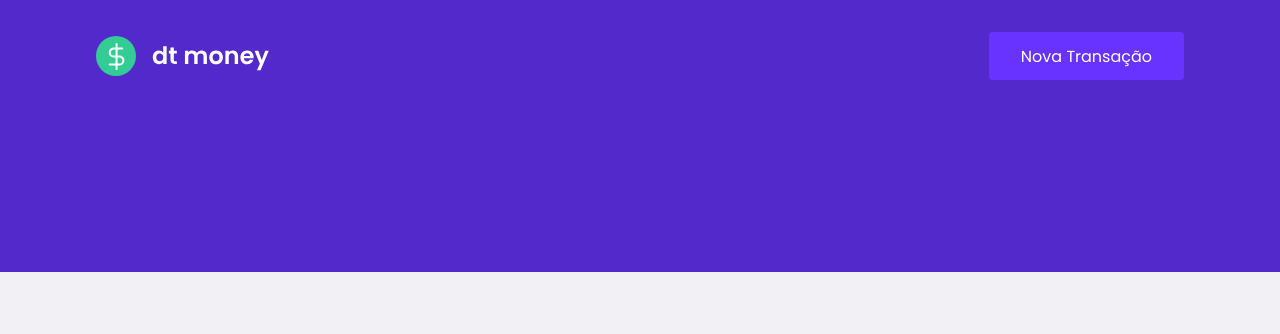
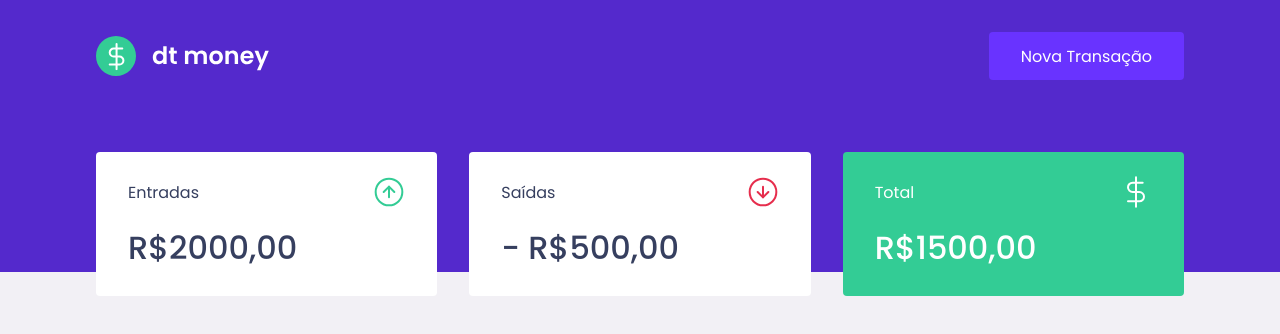
Before and after one commit to renatoschlogel/ignite-dtmoney, a React (Create React App) app: page / in a window 1280 px wide. Shown: the top 334 px of the page. Built offline with nearby package versions, Linux system fonts and the light colour scheme.

Commit message:
criando o componente summary

```diff
--- a/src/App.tsx
+++ b/src/App.tsx
@@ -1,4 +1,6 @@
 
+import React from "react";
+import { Dashboard } from "./components/Dashboard/dashboard";
 import { Header } from "./components/Header/header";
 import { GlobalStyle } from "./styles/global";
 
@@ -7,6 +9,7 @@ export function App() {
   return (
     <>
       <Header/>
+      <Dashboard />
       <GlobalStyle />
     </>
   );
--- /dev/null
+++ b/src/components/Dashboard/dashboard.styles.ts
@@ -0,0 +1,7 @@
+import styled from 'styled-components';
+
+export const Container = styled.main`
+  max-width: 1120px;
+  margin: 0 auto;
+  padding: 2.5rem 1rem;
+`;
--- /dev/null
+++ b/src/components/Dashboard/dashboard.tsx
@@ -0,0 +1,11 @@
+import { Sumnary } from "../Sumnary/sumnary";
+import { Container } from "./dashboard.styles";
+
+export function Dashboard(){
+  return (
+    <Container>
+      <Sumnary />
+
+    </Container>
+  );
+}
--- a/src/components/Header/header.tsx
+++ b/src/components/Header/header.tsx
@@ -1,4 +1,3 @@
-import React from 'react';
 import logoImg from '../../assets/logo.svg';
 import { Container, Content } from './header.styles';
 
--- /dev/null
+++ b/src/components/Sumnary/sumnary.styles.ts
@@ -0,0 +1,35 @@
+import styled from "styled-components";
+
+export const Container = styled.div`
+  display: grid;
+  grid-template-columns: repeat(3, 1fr);
+  gap: 2rem;
+  margin-top: -10rem;
+
+  div {
+    background: var(--shape);
+    padding: 1.5rem 2rem;
+    border-radius: 0.25rem;
+    color: var(--text-title);
+
+    header {
+      display: flex;
+      align-items: center;
+      justify-content: space-between;
+    }
+
+    strong {
+      display: block;
+      margin-top: 1rem;
+      font-size: 2rem;
+      font-weight: 500;
+      line-height: 3rem;
+    }
+
+    &.highlight-background {
+      background: var(--green);
+      color: #fff;
+    }
+  }
+
+`;
--- /dev/null
+++ b/src/components/Sumnary/sumnary.tsx
@@ -0,0 +1,36 @@
+
+import { Container } from "./sumnary.styles";
+import icomeImg from "../../assets/income.svg";
+import outcomeImg from "../../assets/outcome.svg";
+import totalImg from "../../assets/total.svg";
+
+export function Sumnary(){
+  return (
+    <Container>
+      <div>
+        <header>
+          <p>Entradas</p>
+          <img src={icomeImg} alt="Entradas"/>
+        </header>
+        <strong>R$2000,00</strong>
+      </div>
+
+      <div>
+        <header>
+          <p>Saídas</p>
+          <img src={outcomeImg} alt="Saídas"/>
+        </header>
+        <strong>- R$500,00</strong>
+      </div>
+
+      <div className="highlight-background">
+        <header>
+          <p>Total</p>
+          <img src={totalImg} alt="Total"/>
+        </header>
+        <strong>R$1500,00</strong>
+      </div>
+
+    </Container>
+  );
+}
```
